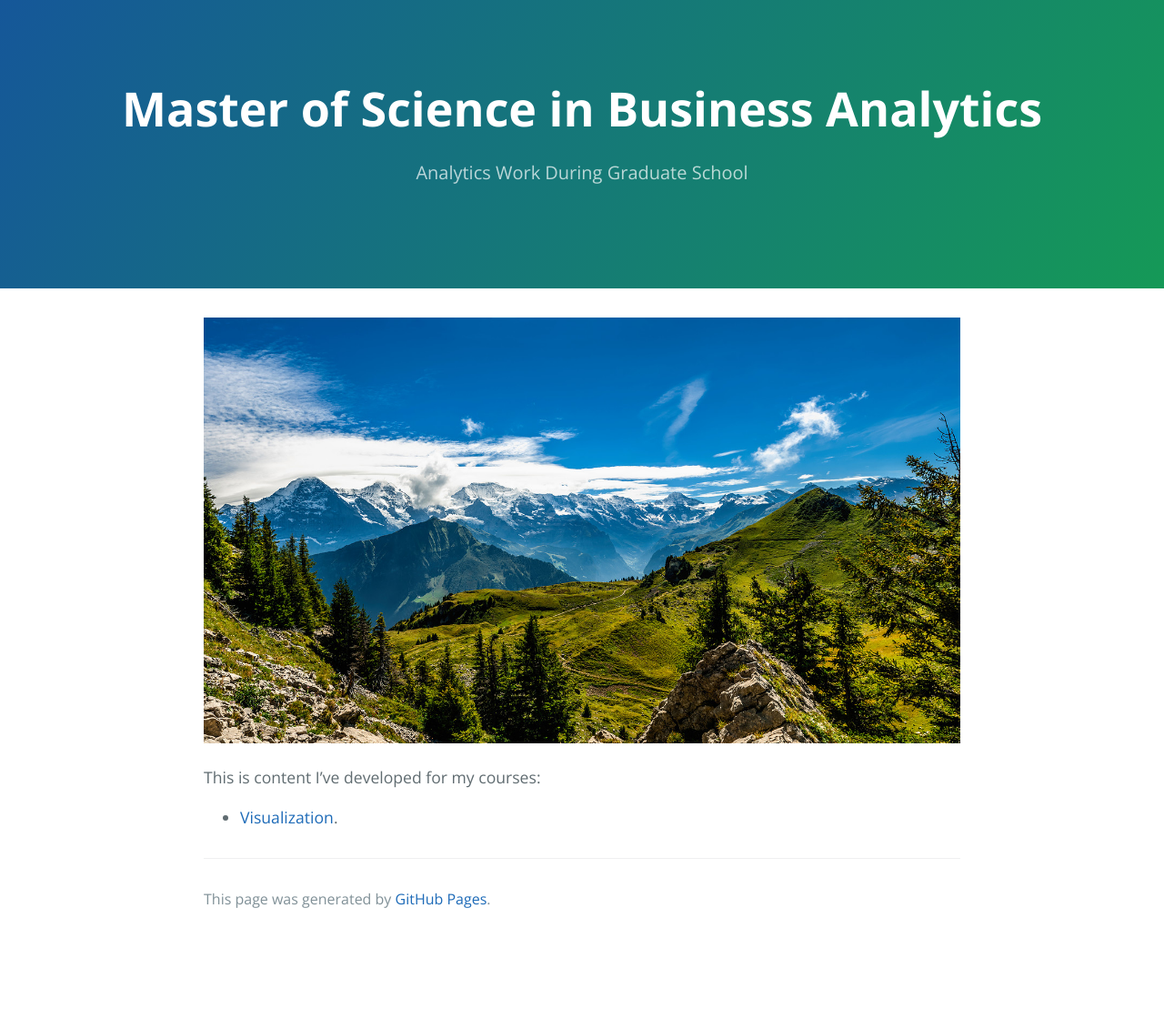
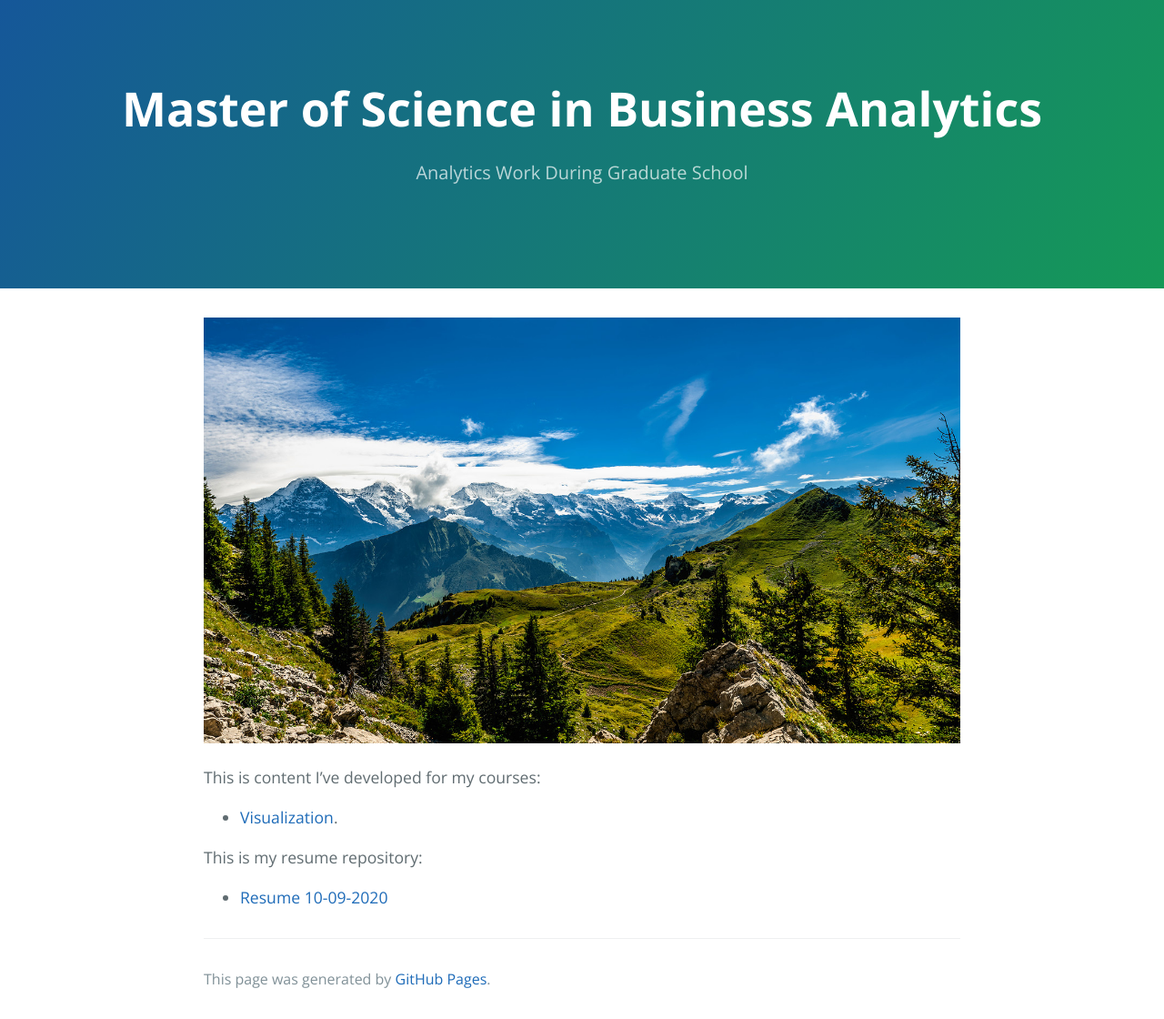
Before and after one commit to eengleman/eengleman.github.io, a Jekyll site: the page built from index.md, in a window 1280 px wide. Shown: the whole page at 91% size. Built offline with Jekyll 4.4.1, drawn with Linux system fonts in a browser that asks for light colours; our own code applies the rules of GitHub Pages for plain Markdown files; before the commit the page ends 1032 px from its top, so only the background shows below that.

Commit message:
Update index.md

```diff
--- a/index.md
+++ b/index.md
@@ -8,3 +8,6 @@ description: Analytics Work During Graduate School
 
 This is content I've developed for my courses:
 - [Visualization](/graphing/index.md).
+
+This is my resume repository:
+- [Resume 10-09-2020]()
```
